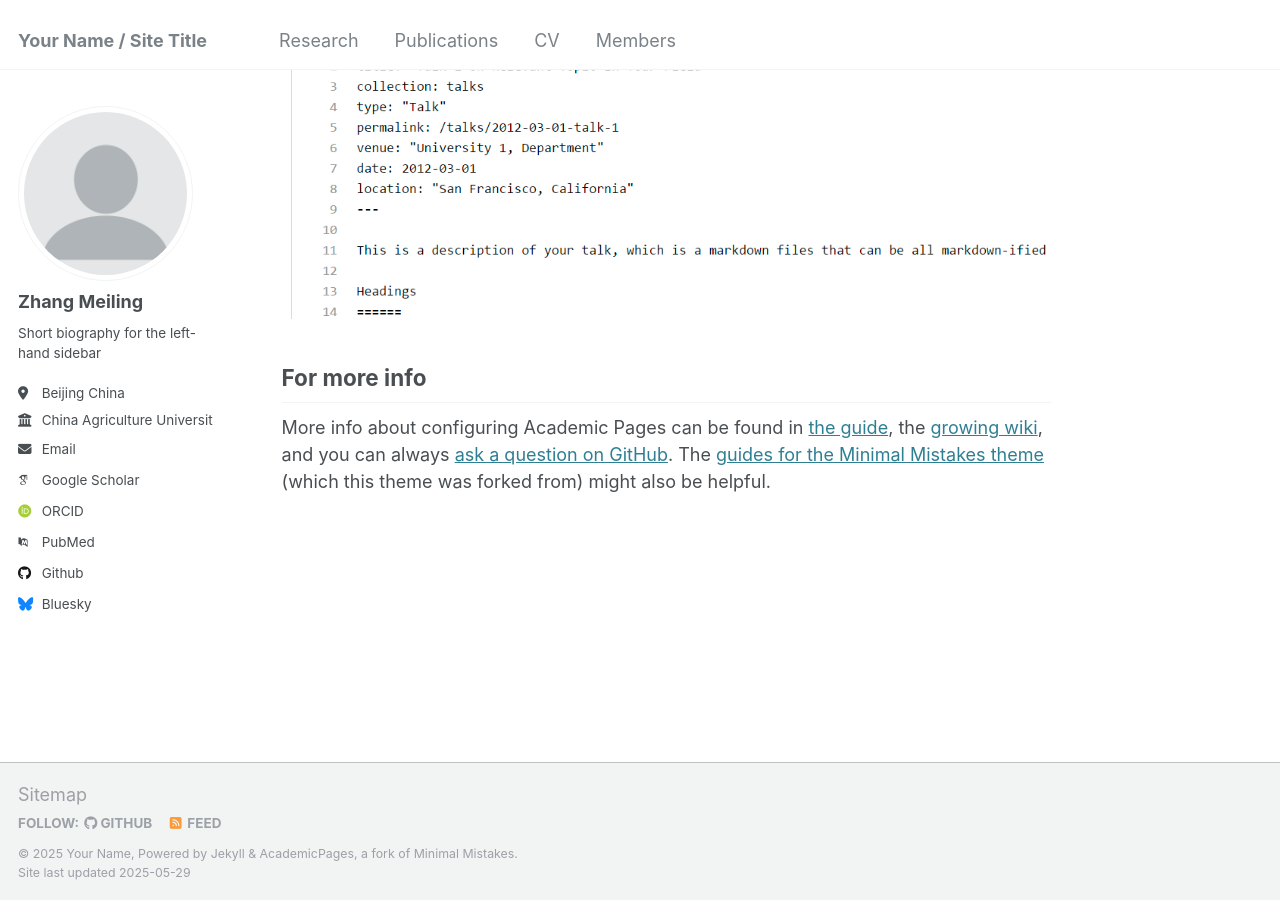
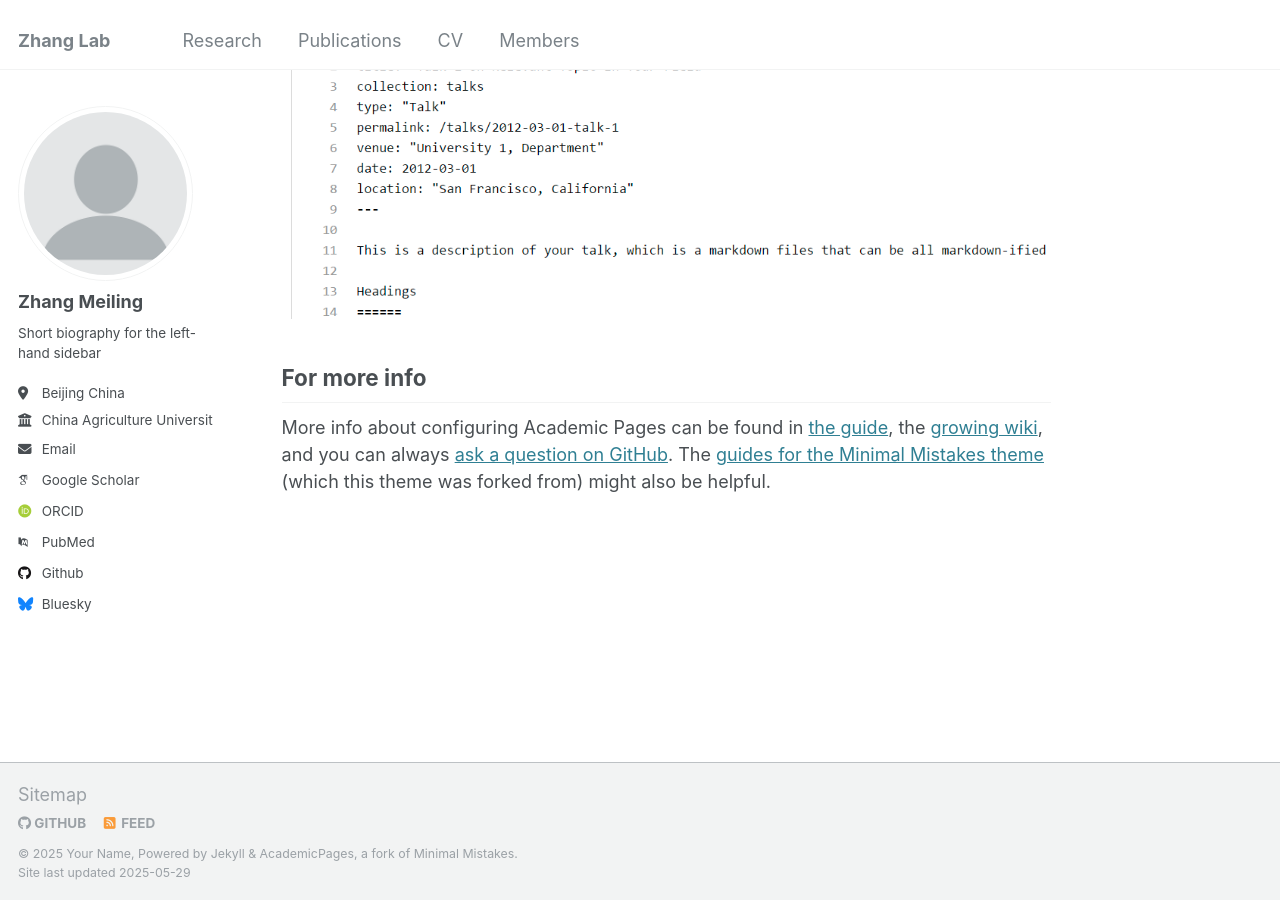
Before and after one commit to Hui50138/ZhangMeiling-Lab, a Jekyll site: the page built from _pages/about.md, in a window 1280 px wide and 900 px high, scrolled down 2643 px. Built offline with Jekyll 4.4.1, drawn with Linux system fonts in a browser that asks for light colours; some web fonts are replaced.

Commit message:
Update _config.yml

```diff
--- a/_config.yml
+++ b/_config.yml
@@ -7,8 +7,8 @@
 # server process.
 
 # Basic Site Settings
-locale                   : "en-US"
-title                    : "Your Name / Site Title"
+locale                   : "Beijing-China"
+title                    : "Zhang Lab"
 title_separator          : "-"
 name                     : &name "Your Name"
 description              : &description "personal description"
```
